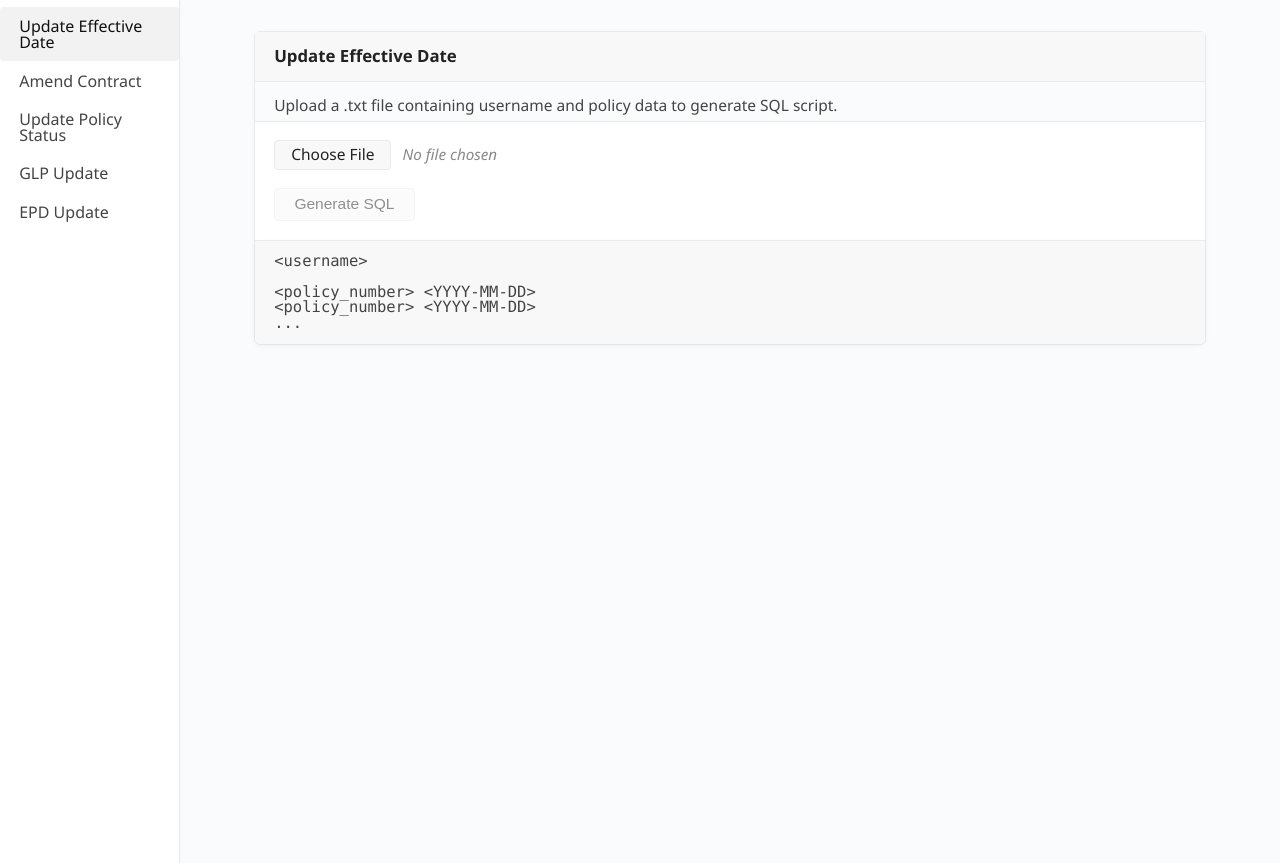
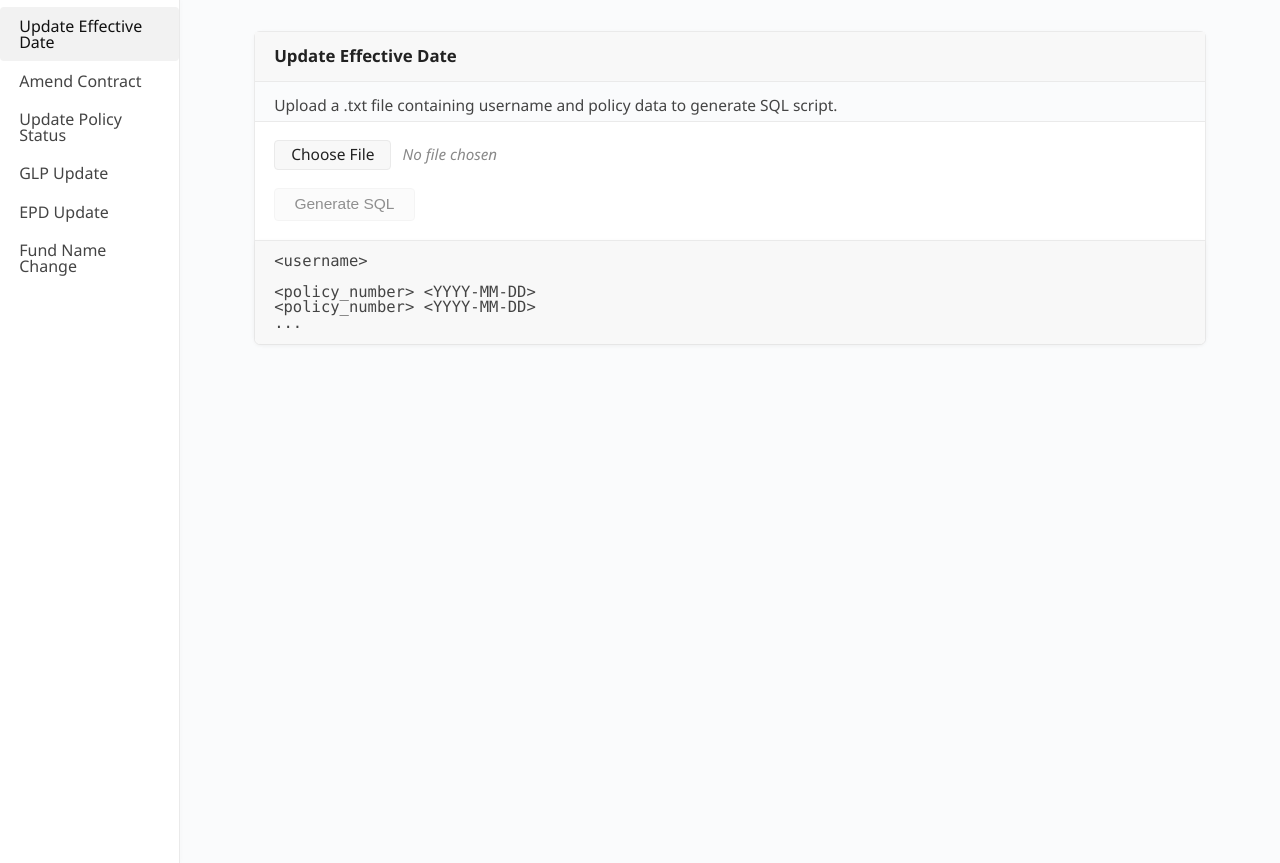
Before and after one commit to Nong-damba/fast-automation, a FastAPI app: page / in a window 1280 px wide. Shown: the part 49-912 px from the top of the page. Run offline with FastAPI, Linux system fonts and the light colour scheme.

Commit message:
added fund name change functionality

```diff
--- a/app/home.py
+++ b/app/home.py
@@ -6,6 +6,7 @@ from app.routes.amend_contract import router as amend_contract_router
 from app.routes.update_status import router as update_status_router
 from app.routes.glp_update import router as glp_update_router
 from app.routes.epd_update import router as epd_update_router
+from app.routes.fund_name_change import router as fund_name_change_router
 from app.routes.run_sql import router as run_sql_router
 
 router = APIRouter()
@@ -21,4 +22,5 @@ router.include_router(amend_contract_router)
 router.include_router(update_status_router)
 router.include_router(glp_update_router)
 router.include_router(epd_update_router)
+router.include_router(fund_name_change_router)
 router.include_router(run_sql_router)
--- /dev/null
+++ b/app/static/js/fund_name_change.js
@@ -0,0 +1,95 @@
+export function initFundNameChange() {
+    const fundForm = document.getElementById('fund-name-change-form');
+    const fundGenerateBtn = document.getElementById('fund-generate-btn');
+    const fundSqlSection = document.getElementById('fund-sql-section');
+    const fundSqlCode = document.getElementById('fund-sql-code');
+    const fundCopyBtn = document.getElementById('fund-copy-btn');
+    const fundDownloadBtn = document.getElementById('fund-download-btn');
+    const fundEditBtn = document.getElementById('fund-edit-btn');
+
+    fundForm && fundForm.addEventListener('submit', async (e) => {
+        e.preventDefault();
+        const username = document.getElementById('fund-username').value.trim();
+        const cusipId = document.getElementById('fund-cusip-id').value.trim();
+        const parentCompanyCode = document.getElementById('fund-parent-company-code').value.trim();
+        const newFundName = document.getElementById('fund-new-name').value.trim();
+        const newFundDescription = document.getElementById('fund-new-description').value.trim();
+
+        if (!username || !cusipId || !parentCompanyCode || !newFundName || !newFundDescription) {
+            alert('Please fill in all fields.');
+            return;
+        }
+
+        fundGenerateBtn.disabled = true;
+        fundGenerateBtn.textContent = 'Generating...';
+
+        try {
+            const formData = new FormData();
+            formData.append('username', username);
+            formData.append('cusip_id', cusipId);
+            formData.append('parent_company_code', parentCompanyCode);
+            formData.append('new_fund_name', newFundName);
+            formData.append('new_fund_description', newFundDescription);
+
+            const response = await fetch('/generate-fund-name-change-sql', {
+                method: 'POST',
+                body: formData
+            });
+
+            const data = await response.json();
+
+            if (data.success) {
+                fundSqlCode.textContent = data.sql_script;
+                fundSqlSection.style.display = 'block';
+                hljs.highlightElement(fundSqlCode);
+            } else {
+                alert(data.message || 'Error generating SQL script');
+            }
+        } catch (error) {
+            alert('Error generating SQL script. Please try again.');
+        }
+
+        fundGenerateBtn.disabled = false;
+        fundGenerateBtn.textContent = 'Generate SQL';
+    });
+
+    fundEditBtn && fundEditBtn.addEventListener('click', () => {
+        if (fundSqlCode.isContentEditable) {
+            fundSqlCode.contentEditable = 'false';
+            fundSqlCode.style.border = "1px solid transparent";
+            fundEditBtn.innerHTML = '<i class="fas fa-edit"></i> Edit';
+        } else {
+            fundSqlCode.contentEditable = 'true';
+            fundSqlCode.style.border = "1px solid #ccc";
+            fundEditBtn.innerHTML = '<i class="fas fa-save"></i> Save';
+            fundSqlCode.focus();
+        }
+    });
+
+    // Copy and download for Fund Name Change
+    fundCopyBtn && fundCopyBtn.addEventListener('click', () => {
+        const text = fundSqlCode.textContent;
+        navigator.clipboard.writeText(text).then(() => {
+            const originalText = fundCopyBtn.innerHTML;
+            fundCopyBtn.innerHTML = '<i class="fas fa-check"></i> Copied!';
+            setTimeout(() => {
+                fundCopyBtn.innerHTML = originalText;
+            }, 2000);
+        }).catch(err => {
+            alert('Failed to copy SQL to clipboard');
+        });
+    });
+
+    fundDownloadBtn && fundDownloadBtn.addEventListener('click', () => {
+        const text = fundSqlCode.textContent;
+        const blob = new Blob([text], { type: 'text/plain' });
+        const url = window.URL.createObjectURL(blob);
+        const a = document.createElement('a');
+        a.href = url;
+        a.download = 'fund_name_change.sql';
+        document.body.appendChild(a);
+        a.click();
+        window.URL.revokeObjectURL(url);
+        document.body.removeChild(a);
+    });
+}
--- a/app/static/js/main.js
+++ b/app/static/js/main.js
@@ -6,6 +6,7 @@ import { initAmendContract } from './amend_contract.js';
 import { initUpdateStatus } from './update_status.js';
 import { initGlpUpdate } from './glp_update.js';
 import { initEpdUpdate } from './epd_update.js';
+import { initFundNameChange } from './fund_name_change.js';
 import { initSqlExecution, initSharedSqlExecution } from './sql_runner.js';
 
 // Initialize all modules
@@ -19,6 +20,7 @@ document.addEventListener('DOMContentLoaded', () => {
     initUpdateStatus();
     initGlpUpdate();
     initEpdUpdate();
+    initFundNameChange();
     initSqlDisplay(); // For the section with shared/generic IDs
 
     // Initialize the "Run SQL" functionality for each section
@@ -26,5 +28,6 @@ document.addEventListener('DOMContentLoaded', () => {
     initSqlExecution('status');
     initSqlExecution('glp');
     initSqlExecution('epd');
+    initSqlExecution('fund');
     initSharedSqlExecution(); // For the section with shared/generic IDs
 });
--- a/app/static/js/section_switcher.js
+++ b/app/static/js/section_switcher.js
@@ -7,12 +7,14 @@ export function initSectionSwitcher() {
         document.getElementById('update-status').style.display = sectionId === 'update-status' ? 'block' : 'none';
         document.getElementById('glp-update').style.display = sectionId === 'glp-update' ? 'block' : 'none';
         document.getElementById('epd-update').style.display = sectionId === 'epd-update' ? 'block' : 'none';
+        document.getElementById('fund-name-change').style.display = sectionId === 'fund-name-change' ? 'block' : 'none';
 
         document.getElementById('nav-effective-date').classList.toggle('active', sectionId === 'update-effective-date');
         document.getElementById('nav-amend-contract').classList.toggle('active', sectionId === 'amend-contract');
         document.getElementById('nav-update-status').classList.toggle('active', sectionId === 'update-status');
         document.getElementById('nav-glp-update').classList.toggle('active', sectionId === 'glp-update');
         document.getElementById('nav-epd-update').classList.toggle('active', sectionId === 'epd-update');
+        document.getElementById('nav-fund-name-change').classList.toggle('active', sectionId === 'fund-name-change');
     }
     window.showSection = showSection;
 }
--- /dev/null
+++ b/app/templates/fund_name_change_section.html
@@ -0,0 +1,63 @@
+<div id="fund-name-change" class="section" style="display: none;">
+    <div class="upload-section">
+        <h2>Fund Name Change</h2>
+        <p class="upload-description">Enter the details below to generate the SQL script for fund name change.</p>
+        <form id="fund-name-change-form" class="upload-form">
+            <div class="form-group">
+                <label for="fund-username">Username</label>
+                <input type="text" id="fund-username" class="form-input" required autocomplete="off">
+            </div>
+            <div class="form-group">
+                <label for="fund-cusip-id">CUSIP ID</label>
+                <input type="text" id="fund-cusip-id" class="form-input" required autocomplete="off">
+            </div>
+            <div class="form-group">
+                <label for="fund-parent-company-code">Parent Company Code</label>
+                <input type="text" id="fund-parent-company-code" class="form-input" required autocomplete="off">
+            </div>
+            <div class="form-group">
+                <label for="fund-new-name">New Fund Name</label>
+                <input type="text" id="fund-new-name" class="form-input" required autocomplete="off">
+            </div>
+            <div class="form-group">
+                <label for="fund-new-description">New Fund Description</label>
+                <input type="text" id="fund-new-description" class="form-input" required autocomplete="off">
+            </div>
+            <button type="submit" class="submit-btn" id="fund-generate-btn">Generate SQL</button>
+        </form>
+    </div>
+    <div id="fund-sql-section" class="sql-section" style="display: none;">
+        <div class="sql-header">
+            <h3>Generated SQL Script</h3>
+            <div class="sql-actions">
+                <button id="fund-copy-btn" class="action-btn">
+                    <i class="fas fa-copy"></i>
+                    Copy
+                </button>
+                <button id="fund-edit-btn" class="action-btn">
+                    <i class="fas fa-edit"></i>
+                    Edit
+                </button>
+                <button id="fund-download-btn" class="action-btn">
+                    <i class="fas fa-download"></i>
+                    Download
+                </button>
+            </div>
+        </div>
+        <pre><code id="fund-sql-code" class="sql"></code></pre>
+        <div class="sql-execute-actions">
+            <select id="fund-server-select" class="form-input small">
+                <option value="server1">server1</option>
+                <option value="server2">server2</option>
+                <option value="AWSFASTDB01D">AWSFASTDB01D</option>
+            </select>
+            <select id="fund-database-select" class="form-input small">
+                <option value="database1">database1</option>
+                <option value="database2">database2</option>
+                <option value="se2FAST">se2FAST</option>
+            </select>
+            <button id="fund-run-btn" class="action-btn run-btn">Run code</button>
+        </div>
+        <div id="fund-execution-output" class="execution-output" style="display:none;"></div>
+    </div>
+</div>
--- a/app/templates/index.html
+++ b/app/templates/index.html
@@ -36,6 +36,9 @@
                 <a href="#" class="nav-item" id="nav-epd-update" onclick="showSection('epd-update')">
                     EPD Update
                 </a>
+                <a href="#" class="nav-item" id="nav-fund-name-change" onclick="showSection('fund-name-change')">
+                    Fund Name Change
+                </a>
             </nav>
             <div class="sidebar-resizer"></div>
         </aside>
@@ -53,6 +56,8 @@
                 {% include 'glp_update_section.html' %}
                 <!-- EPD Update Section -->
                 {% include 'epd_update_section.html' %}
+                <!-- Fund Name Change Section -->
+                {% include 'fund_name_change_section.html' %}
             </div>
         </main>
     </div>
```
Also changed, not shown: app/core/fund_name_change_generator.py (added, +80 -0 lines), app/routes/fund_name_change.py (added, +25 -0 lines).
